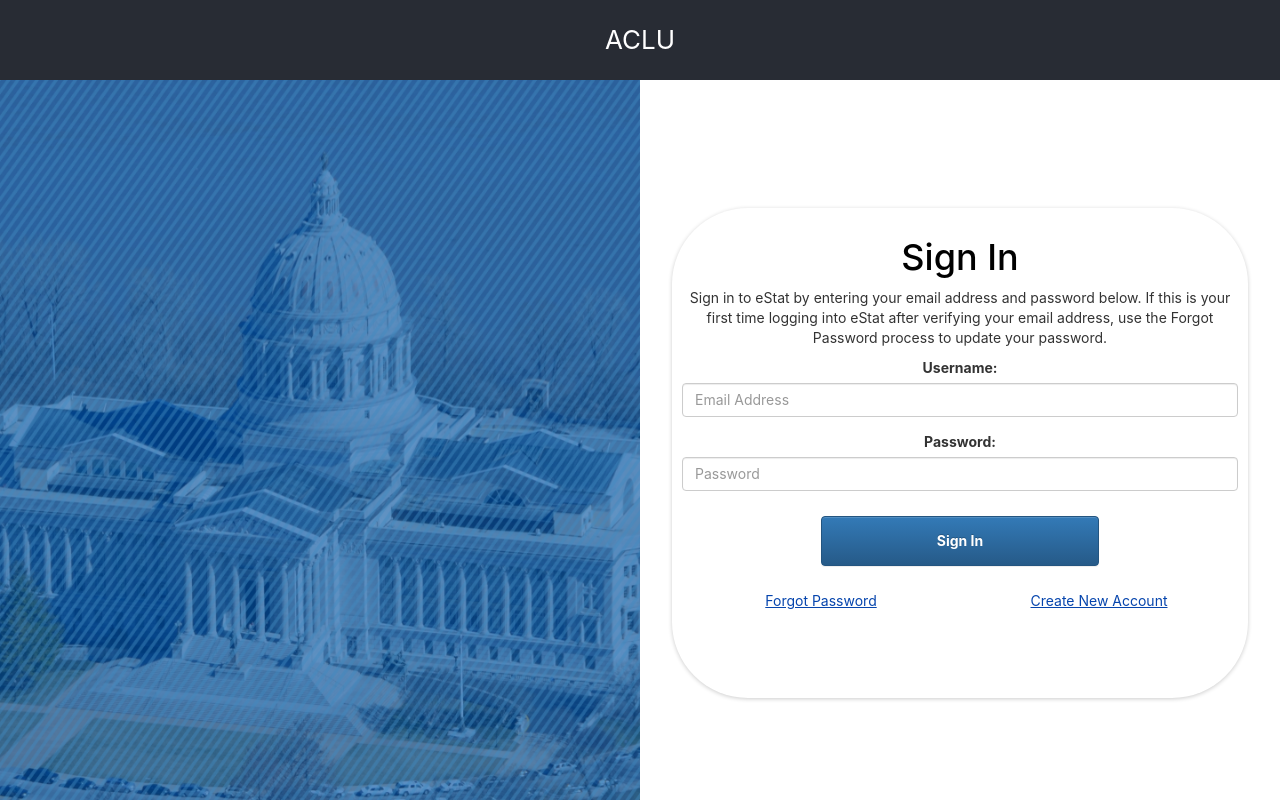
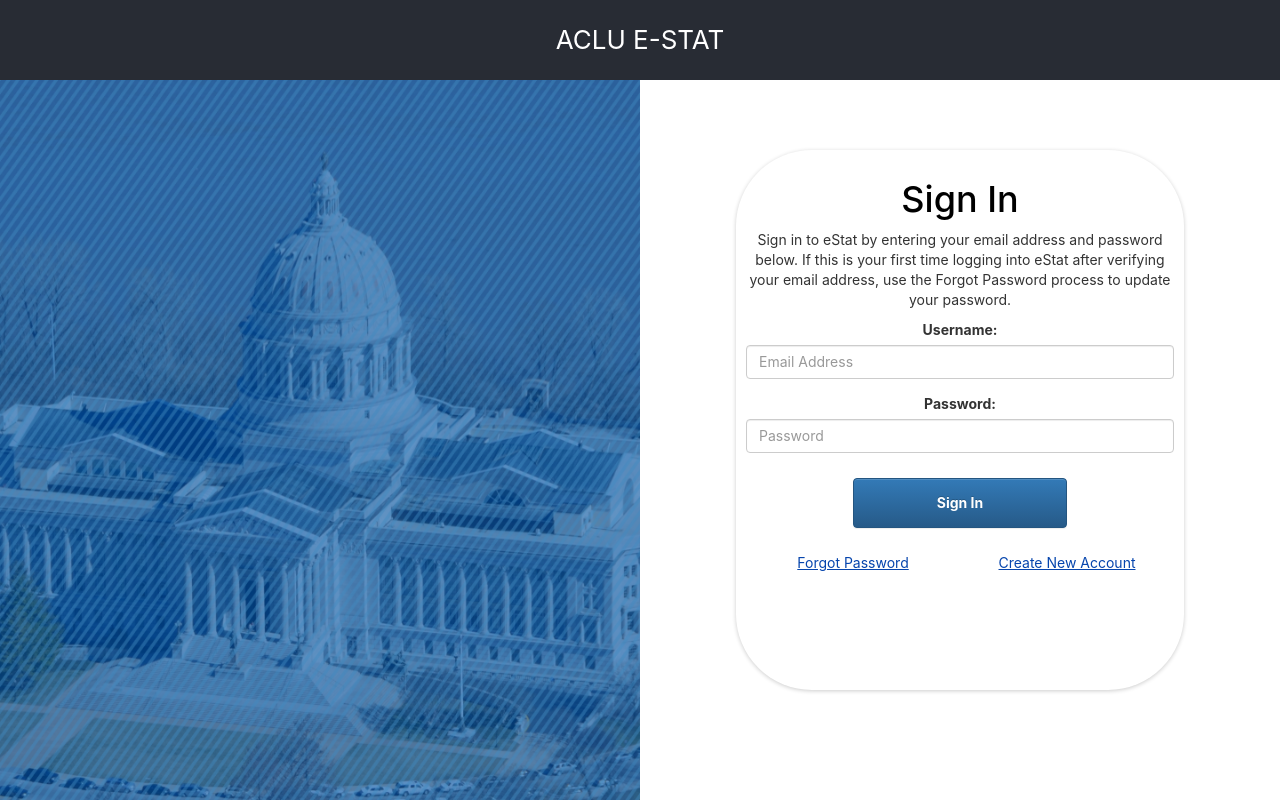
Before and after one commit to TeamDaugherty/aclu-status-notifier, a React (Create React App) app in the folder client/: page / in a window 1280 px wide. Built offline with nearby package versions, Linux system fonts and the light colour scheme; the HTML template or start-up script is replaced by a standard one.

Commit message:
use localstorage

```diff
--- a/client/src/App.js
+++ b/client/src/App.js
@@ -1,22 +1,28 @@
 import React, { Component } from 'react'
-import { AmplifySignOut } from '@aws-amplify/ui-react'
+import { Button } from 'react-bootstrap';
 import MainPage from './components/MainPage'
 import Login from './components/Login/Login';
 import './App.css'
-import { Button } from 'react-bootstrap';
 
 export default class App extends Component {
   state = { user: undefined };
 
+  constructor() {
+    super()
+    const user = localStorage.getItem('user')
+    if (user) {
+      this.state = { user }
+    }
+  }
+
   setUser = (user) => {
-    // store in cookie?
-    // get on page load
     this.setState({ user: user });
+    localStorage.setItem( 'user', user );
   }
 
   signout = () => {
-    // clear cookie?
     this.setState({ user: undefined });
+    localStorage.removeItem('user')
   }
 
   render() {
@@ -25,7 +31,7 @@
     return (
       <div className='App'>
         <header className='App-header'>
-          <div className='header-title'>ACLU</div>
+          <div className='header-title'>ACLU E-STAT</div>
           <div className='header-action'>
             { user && <Button variant="secondary" onClick={this.signout} className={`secondary-btn header-btn`}>Sign Out</Button>}
           </div>
--- a/client/src/components/Login/AuthForm.module.css
+++ b/client/src/components/Login/AuthForm.module.css
@@ -1,13 +1,13 @@
 .auth {
   margin: 3rem auto;
-  width: 45%;
+  width: 35%;
   border-radius: 76px;
   background-color: #fff;
   box-shadow: 0 1px 4px rgba(0, 0, 0, 0.2);
   padding: 1rem;
   text-align: center;
-  height: 68%;
-  margin-top: 10%;
+  height: 75%;
+  margin-top: 70px;
 }
 
 .auth h1 {
```
